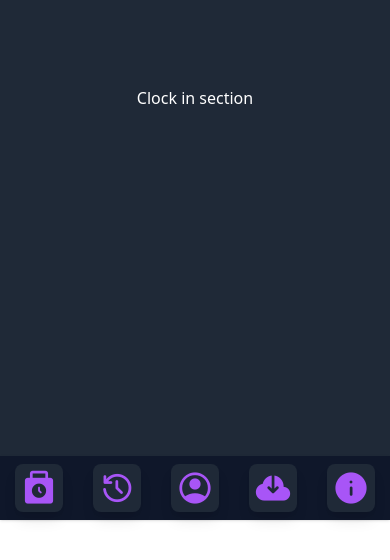
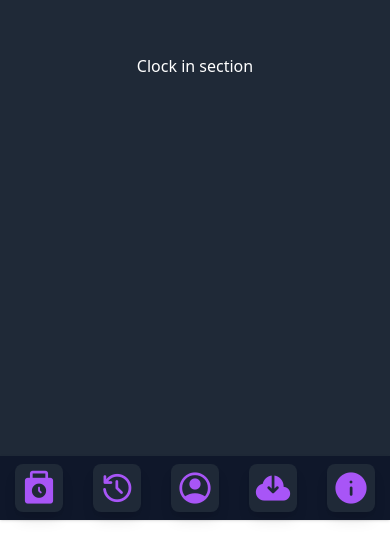
Before and after one commit to xoko14/fichawork-old, a Svelte app in the folder client/: page / in a window 390 px wide. Shown: the part 324-884 px from the top of the page. After the commit the page ends 844 px from the top, so only its background shows below. Built offline with nearby package versions, Linux system fonts and the light colour scheme.

Commit message:
fix bottom margin

```diff
--- a/client/src/app.css
+++ b/client/src/app.css
@@ -18,7 +18,7 @@
     }
 
     .section{
-        @apply flex flex-col mb-16 md:ml-16 items-stretch h-screen w-screen bg-gray-800 text-white;
+        @apply flex flex-col pb-16 md:pb-0 md:ml-16 items-stretch h-screen w-screen bg-gray-800 text-white;
     }
 
     .card{
```
